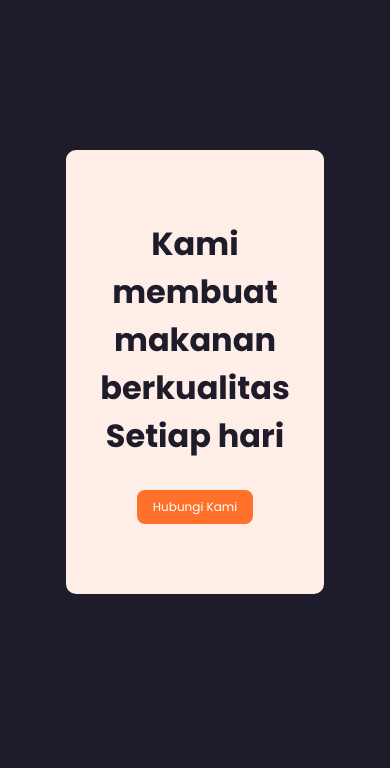
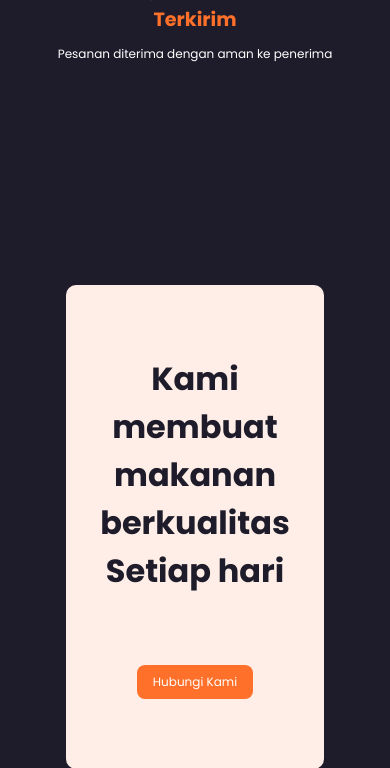
Before and after one commit to Sukmaaa/foodrestaurant-html, a PHP site: page / in a window 390 px wide. Shown: the part 4161-4929 px from the top of the page. Run offline with PHP 8.4, Linux system fonts and the light colour scheme.

Commit message:
data testing

```diff
--- a/assets/style.css
+++ b/assets/style.css
@@ -429,4 +429,8 @@ section {
   .col {
     width: 100%;
   }
+
+  .cta h2 {
+    margin-bottom: 70px;
+  }
 }
--- /dev/null
+++ b/data.php
@@ -0,0 +1,7 @@
+<?php
+  $dataMenu = array(
+    array("img" => "food1.png", "title" => "Chicken Burger", "desc" => "Makanan Cepat Saji", "harga" => "Rp 20.000"),
+    array("img" => "food2.png", "title" => "Special Beef Burger", "desc" => "Makanan Cepat Saji", "harga" => "Rp 40.000"),
+    array("img" => "food3.png", "title" => "Chicken Fry Pack", "desc" => "Makanan Cepat Saji", "harga" => "Rp 50.000"),
+  )
+?>
--- a/index.html
+++ b/index.php
@@ -1,3 +1,10 @@
+<?php
+  include "./data.php";
+
+  $data_menu = json_encode($dataMenu);
+  echo $data_menu;
+?>
+
 <!DOCTYPE html>
 <html lang="en">
   <head>
```
